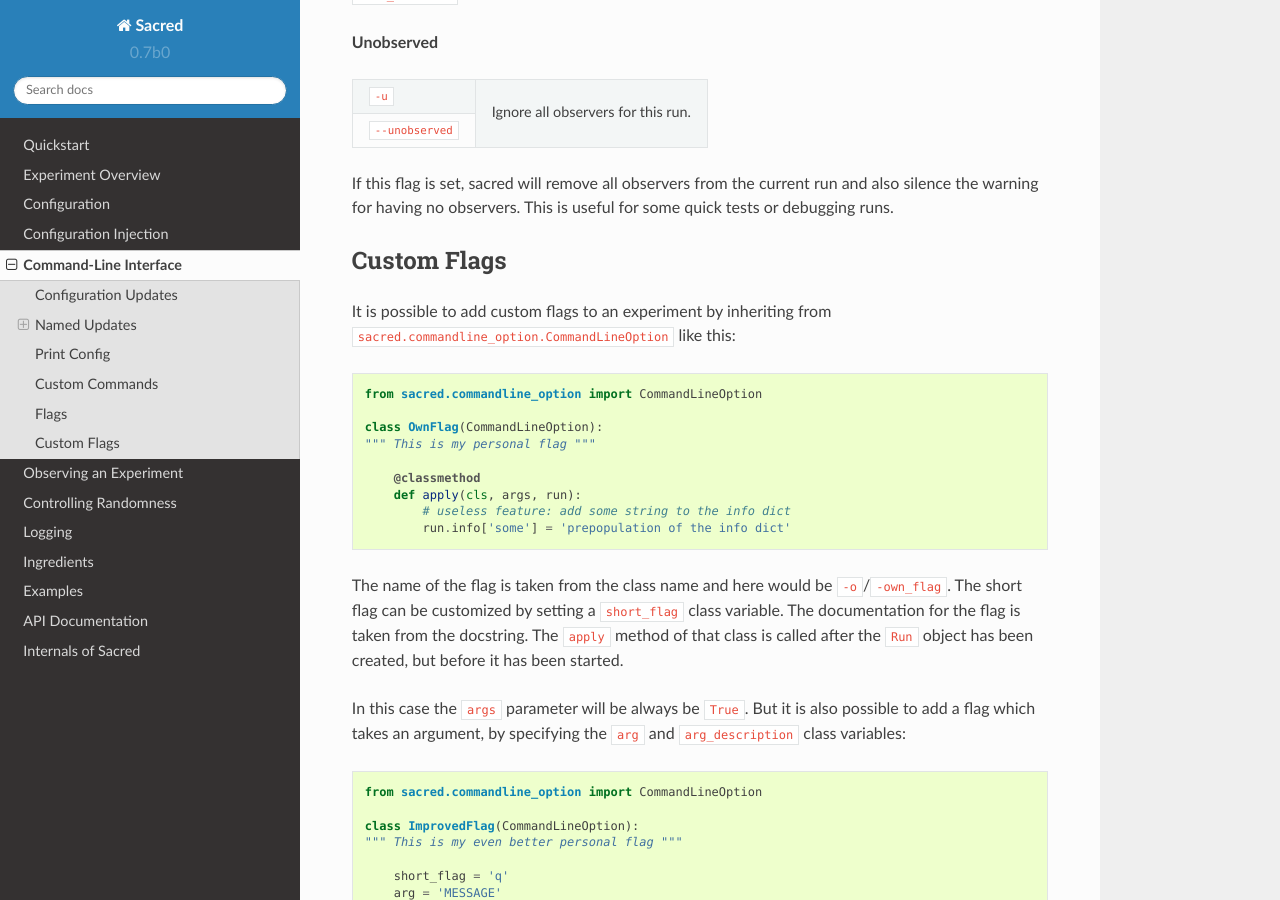
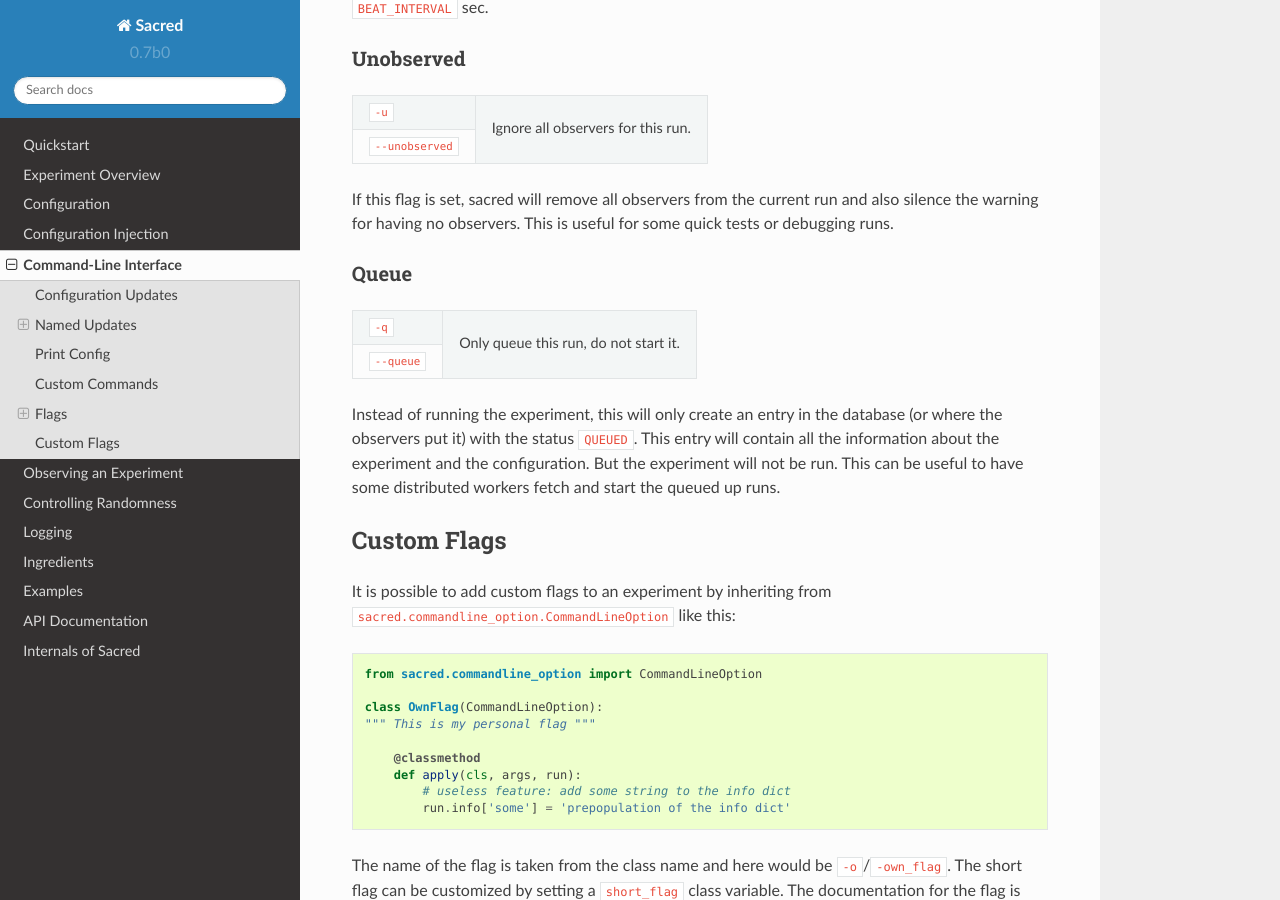
Before and after one commit to IDSIA/sacred, a Sphinx documentation site: the page built from docs/command-line.rst, in a window 1280 px wide and 900 px high, scrolled down 7163 px. Built offline with Sphinx 7.4.7 and the Read the Docs theme 2.0.0, drawn with Linux system fonts in a browser that asks for light colours.

Commit message:
added some docs for queueing runs

```diff
--- a/docs/command-line.rst
+++ b/docs/command-line.rst
@@ -252,7 +252,8 @@
 Flags
 =====
 
-**Help**
+Help
+----
 
 +------------+-----------------------------+
 | ``-h``     |  print usage                |
@@ -263,7 +264,8 @@
 This prints a help/usage message for your experiment.
 It is equivalent to typing just ``help``.
 
-**Comment**
+Comment
+-------
 
 +-----------------------+-----------------------------+
 | ``-c COMMENT``        |  add a comment to this run  |
@@ -273,7 +275,8 @@
 
 The ``COMMENT`` can be any text and will be stored with the run.
 
-**Logging Level**
+Logging Level
+-------------
 
 +----------------------+-----------------------------+
 | ``-l LEVEL``         |  control the logging level  |
@@ -301,7 +304,8 @@
 
 See :ref:`log_levels` for more details.
 
-**MongoDB Observer**
+MongoDB Observer
+----------------
 
 +-------------------+--------------------------+
 | ``-m DB``         |  add a MongoDB observer  |
@@ -315,7 +319,8 @@
 
 See :ref:`mongo_observer` for more details.
 
-**Debug Mode**
+Debug Mode
+----------
 
 +-------------------+-------------------------------+
 | ``-d``            |  don't filter the stacktrace  |
@@ -328,7 +333,8 @@
 (see :ref:`debugging`).
 
 
-**PDB Debugging**
+PDB Debugging
+-------------
 
 +-------------------+----------------------------------------------------+
 | ``-D``            |  Enter post-mortem debugging with pdb on failure.  |
@@ -340,7 +346,8 @@
 ``pdb`` post-mortem debugger to investigate the error and interact with the
 stack (see :ref:`debugging`).
 
-**Beat Interval**
+Beat Interval
+-------------
 
 +-----------------------------------------+-----------------------------------------------+
 | ``-b BEAT_INTERVAL``                    |  set the interval between heartbeat events    |
@@ -354,7 +361,8 @@
 ``BEAT_INTERVAL`` sec.
 
 
-**Unobserved**
+Unobserved
+----------
 
 +------------------+--------------------------------------+
 | ``-u``           |  Ignore all observers for this run.  |
@@ -365,6 +373,25 @@
 If this flag is set, sacred will remove all observers from the current run and
 also silence the warning for having no observers. This is useful for some quick
 tests or debugging runs.
+
+
+.. _cmdline_queue:
+
+Queue
+-----
+
++---------------+-----------------------------------------+
+| ``-q``        |  Only queue this run, do not start it.  |
++---------------+                                         |
+| ``--queue``   |                                         |
++---------------+-----------------------------------------+
+
+Instead of running the experiment, this will only create an entry in the
+database (or where the observers put it) with the status ``QUEUED``.
+This entry will contain all the information about the experiment and the
+configuration. But the experiment will not be run. This can be useful to have
+some distributed workers fetch and start the queued up runs.
+
 
 Custom Flags
 ============
```
Also changed, not shown: docs/experiment.rst (+10 -0 lines), docs/observers.rst (+10 -0 lines).
